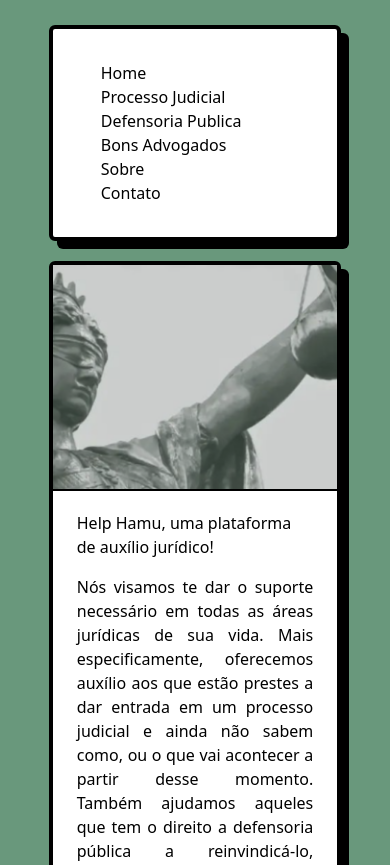
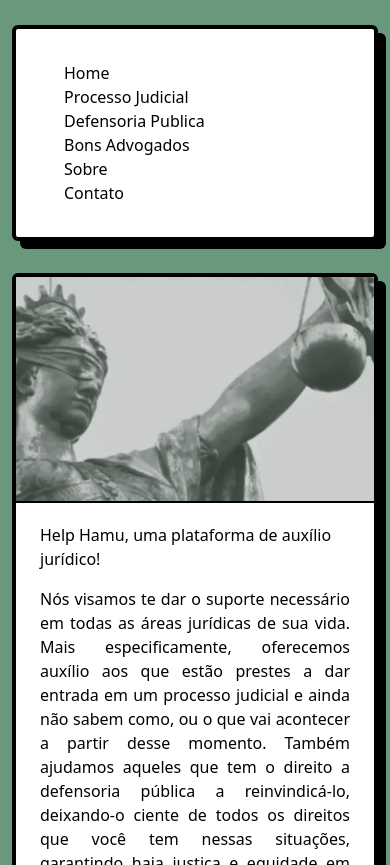
Before and after one commit to GPA1992/help-hamu, a website built with Vite: page index.html in a window 390 px wide. Shown: the part 235-1100 px from the top of the page. Built offline with nearby package versions, Linux system fonts and the light colour scheme; a web font is replaced by a local one.

Commit message:
feat: ajuste no responsivo

```diff
--- a/index.html
+++ b/index.html
@@ -15,8 +15,8 @@
     <header class="flex md:flex-row cellphone:flex-col  w-full bg-[#69987C] p-2 justify-center items-center">
       <img class="rounded-full cellphone:w-56 cellphone:h-56 md:w-80 md:h-80 object-cover " src="./assets/logo.jpeg" alt="">
     </header>
-    <nav class="w-full flex justify-center mt-5 ">
-    <div class="w-3/4 mb-5 border-black border-4 rounded-md shadow-[8px_8px_0px_rgba(0,0,0,1)] bg-white">
+    <nav class="w-full flex justify-center mt-2 cellphone:p-3 md:p-0">
+    <div class="cellphone:w-full  md:w-3/4 mb-2 border-black border-4 rounded-md shadow-[8px_8px_0px_rgba(0,0,0,1)] bg-white">
 
           <ul class="flex cellphone:flex-col md:flex-row   justify-start items-start  p-8">
               <li class="mx-4">
@@ -40,9 +40,9 @@
           </ul>
         </div>
     </nav>
-    <main id="content" class="flex flex-col justify-start items-center pb-8 ">
+    <main id="content" class="flex flex-col justify-start items-center cellphone:p-3 md:p-0 md:mt-4  cellphone:mt-0">
 
-    <div class="w-3/4  border-black border-4 rounded-md shadow-[8px_8px_0px_rgba(0,0,0,1)] bg-white">
+    <div class="cellphone:w-full  md:w-3/4  border-black border-4 rounded-md shadow-[8px_8px_0px_rgba(0,0,0,1)] bg-white">
       <article class="w-full">
          <figure class="w-full  border-black border-b-2">
             <img
```
Also changed, not shown: about.html (+2 -2 lines), contact.html (+1 -1 lines), def.html (+1 -1 lines), home.html (+1 -1 lines), lawyers.html (+1 -1 lines), process.html (+1 -1 lines), output.css.
